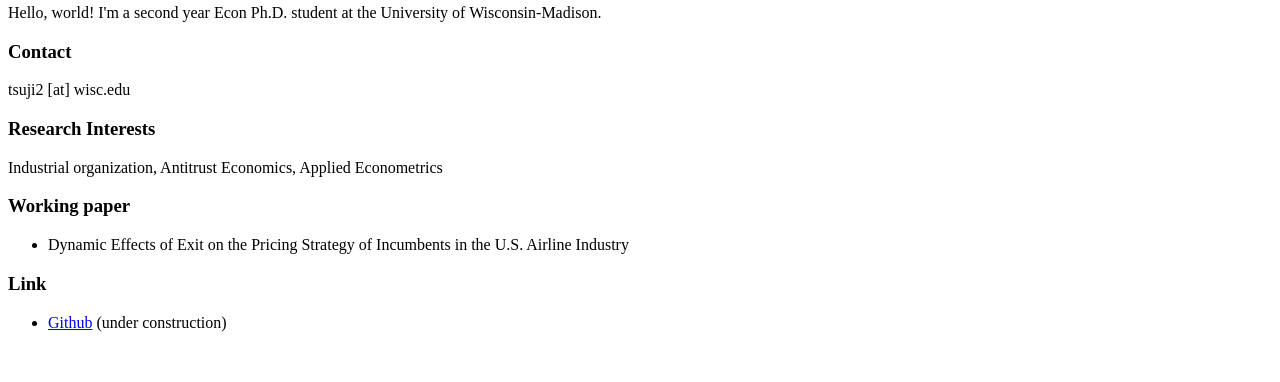
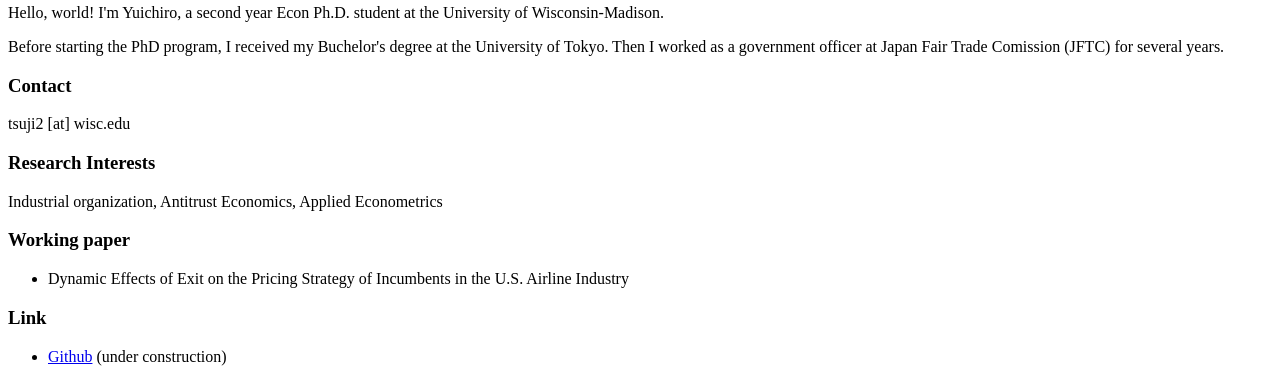
Before and after one commit to yuichirotsuji/yuichirotsuji.github.io, a plain HTML site: page index.html in a window 1280 px wide. Shown: the part 496-878 px from the top of the page. Before the commit the page ends 844 px from the top, so only its background shows below. Drawn offline with Linux system fonts and the light colour scheme.

Commit message:
Update index.html

```diff
--- a/index.html
+++ b/index.html
@@ -7,7 +7,10 @@
     <h1>Yuichiro Tsuji's website</h1>
     <img src="https://github.com/yuichirotsuji/yuichirotsuji.github.io/blob/main/GMM_plot_comparison.png">
     <p>
-      Hello, world! I'm a second year Econ Ph.D. student at the University of Wisconsin-Madison.
+      Hello, world! I'm Yuichiro, a second year Econ Ph.D. student at the University of Wisconsin-Madison.
+    </p>
+    <p>
+      Before starting the PhD program, I received my Buchelor's degree at the University of Tokyo. Then I worked as a government officer at Japan Fair Trade Comission (JFTC) for several years.
     </p>
     <p>
       <h3>Contact</h3>
```
